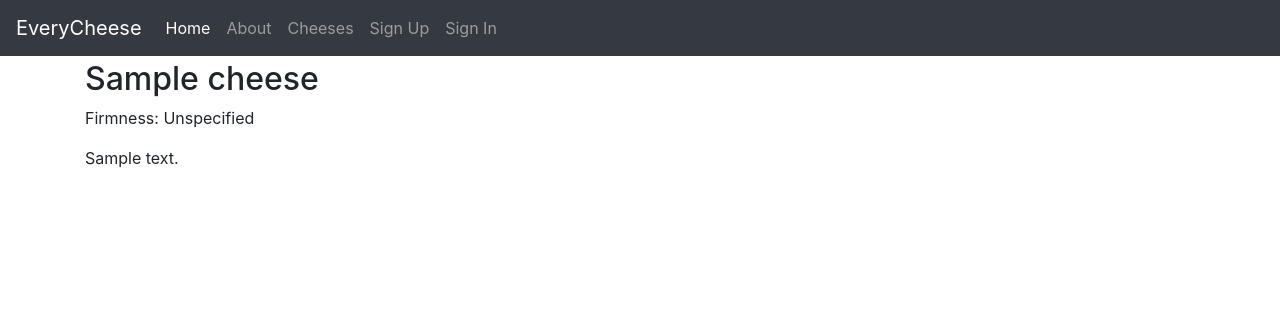
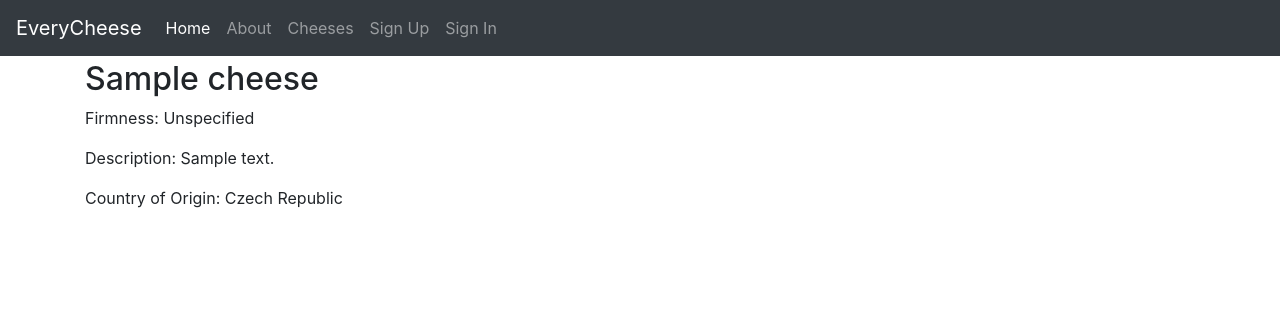
Before and after one commit to bouzidnm/everycheese, a Django app: a page that uses everycheese/templates/cheeses/cheese_detail.html in a window 1280 px wide. Shown: the top 316 px of the page. Run offline with Django 3.2, Linux system fonts and the light colour scheme; tables that the repository leaves empty hold one stand-in row (values such as "Sample post"); some libraries are stand-ins or nearby versions.

Commit message:
Added country field to Cheese model

```diff
--- a/config/settings/base.py
+++ b/config/settings/base.py
@@ -81,6 +81,7 @@ THIRD_PARTY_APPS = [
     "allauth",
     "allauth.account",
     "allauth.socialaccount",
+    "django_countries",  # CountryField in Cheese model
 ]
 
 LOCAL_APPS = [
--- a/everycheese/cheeses/models.py
+++ b/everycheese/cheeses/models.py
@@ -2,6 +2,7 @@ from django.db import models
 
 from autoslug import AutoSlugField
 from model_utils.models import TimeStampedModel
+from django_countries.fields import CountryField
 
 
 class Cheese(TimeStampedModel):
@@ -26,6 +27,8 @@ class Cheese(TimeStampedModel):
     firmness = models.CharField("Firmness", max_length=20,
         choices=Firmness.choices, default=Firmness.UNSPECIFIED)
 
+    country_of_origin = CountryField("Country of Origin", blank=True) # blank=True if you won't know the value
+
 
     def __str__(self):
         return self.name
--- a/everycheese/templates/cheeses/cheese_detail.html
+++ b/everycheese/templates/cheeses/cheese_detail.html
@@ -14,7 +14,13 @@
 
 
 {% if cheese.description %}
-    <p>{{ cheese.description }}</p>
+    <p>Description: {{ cheese.description }}</p>
+{% endif %}
+
+{% if cheese.country_of_origin %}
+    <p>Country of Origin: {{ cheese.country_of_origin.name }}
+        <img src="{{ cheese.country_of_origin.flag }}" />
+    </p>
 {% endif %}
 
 
--- a/requirements/base.txt
+++ b/requirements/base.txt
@@ -13,3 +13,5 @@ django-model-utils==4.0.0  # https://github.com/jazzband/django-model-utils
 django-allauth==0.42.0  # https://github.com/pennersr/django-allauth
 django-crispy-forms==1.9.2  # https://github.com/django-crispy-forms/django-crispy-forms
 django-autoslug==1.9.8  # https://github.com/justinmayer/django-autoslug/
+
+django-countries==6.1.3  # https://github.com/SmileyChris/django-countries
```
Also changed, not shown: everycheese/cheeses/tests/factories.py (+3 -0 lines), everycheese/cheeses/migrations/0002_cheese_country.py (added), everycheese/cheeses/migrations/0003_auto_20201004_1843.py (added).
